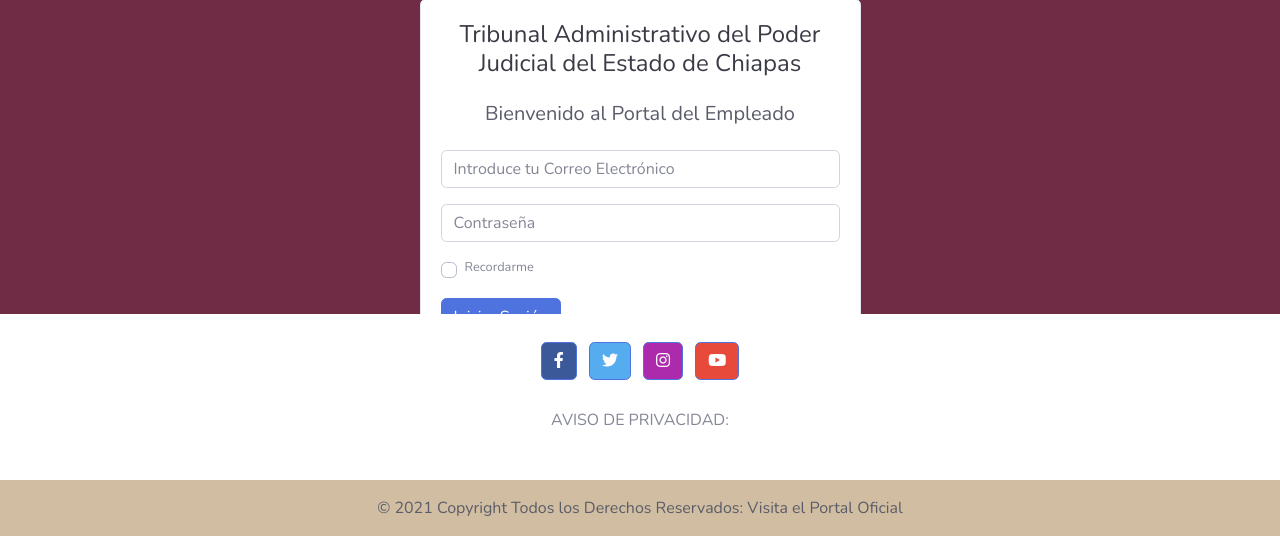
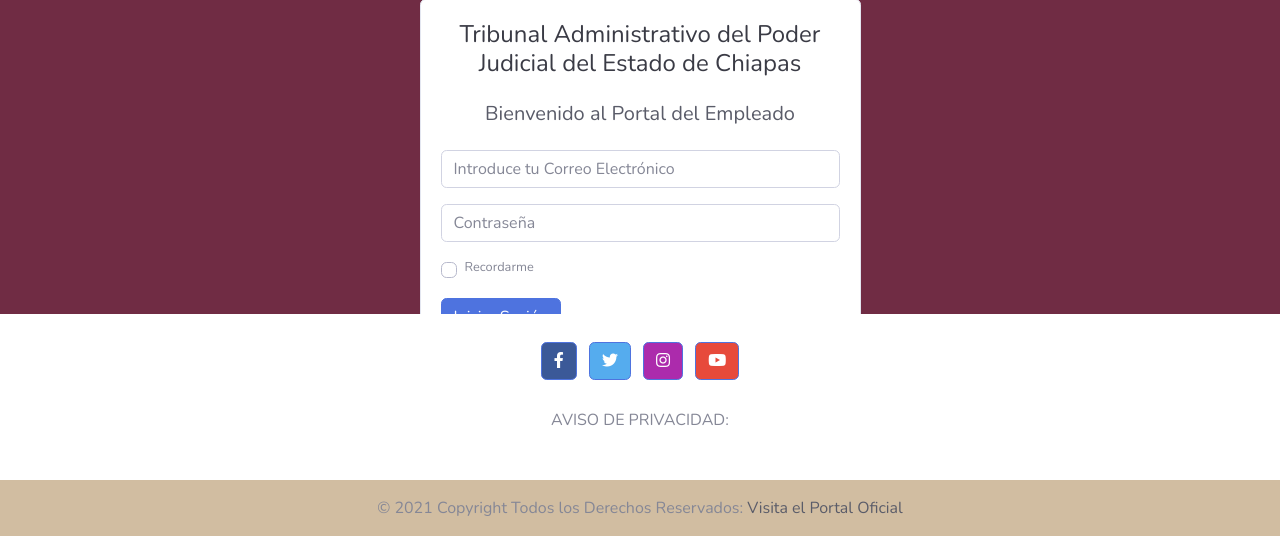
Before and after one commit to enriiquealvarez/portal_empleado, a PHP site: page / in a window 1280 px wide. Shown: the part 264-800 px from the top of the page. Run offline with PHP 8.4, Linux system fonts and the light colour scheme.

Commit message:
Update index.php

```diff
--- a/index.php
+++ b/index.php
@@ -182,7 +182,7 @@
 
   <!-- Copyright -->
   <div class="text-center p-3" style="background-color: rgb(209,189,161)">
-  <a class="text-dark">© 2021 Copyright Todos los Derechos Reservados:</a>
+  © 2021 Copyright Todos los Derechos Reservados:
 
     <a class="text-dark" href="https://www.tachiapas.gob.mx/">Visita el Portal Oficial</a>
   </div>
```
